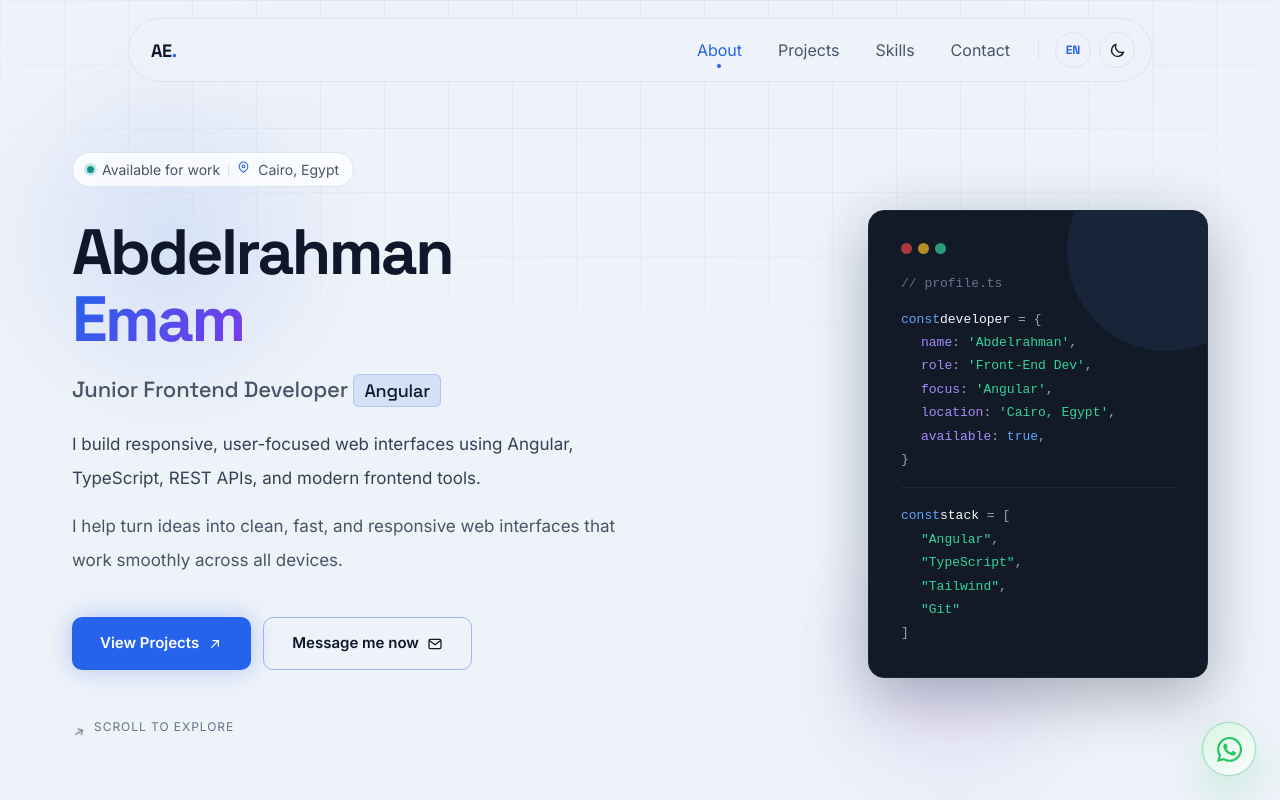
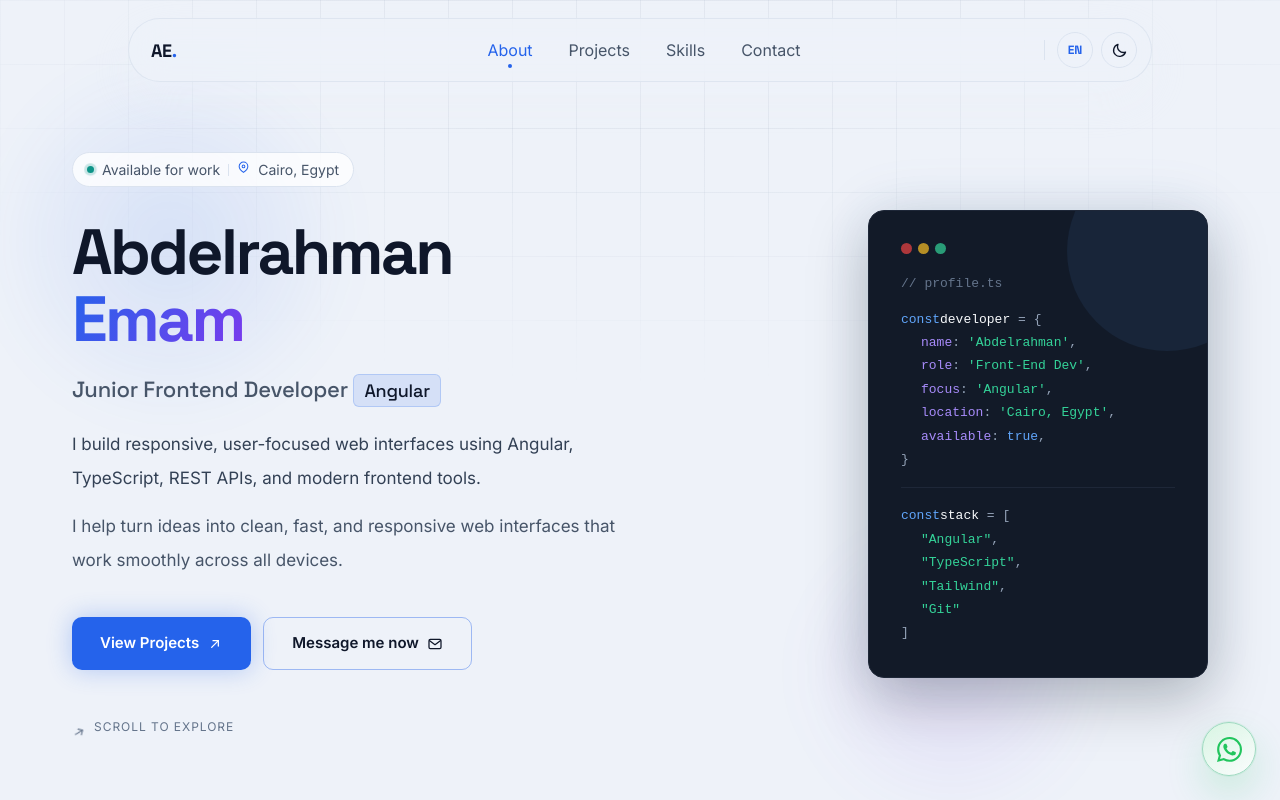
Before and after one commit to Abdelrahman-Tamer/MyPortfolio, an Angular app: page / in a window 1280 px wide. Shown: the top 800 px of the page. Built offline with nearby package versions, Linux system fonts and the light colour scheme.

Commit message:
Center navbar links at 80 percent width

```diff
--- a/src/app/pages/portfolio/sections/navbar/navbar.css
+++ b/src/app/pages/portfolio/sections/navbar/navbar.css
@@ -11,26 +11,26 @@
 }
 
 .figma-nav-inner {
-  display: flex;
+  display: grid;
+  grid-template-columns: 1fr auto 1fr;
   width: 80vw;
   max-width: 1120px;
   margin: 0 auto;
   height: 64px;
   align-items: center;
-  justify-content: space-between;
-  gap: 16px;
+  justify-content: center;
+  column-gap: 24px;
   border: 1px solid color-mix(in srgb, var(--border) 86%, transparent);
   border-radius: 999px;
   background: color-mix(in srgb, var(--nav-bg) 88%, transparent);
   box-shadow: 0 18px 48px color-mix(in srgb, var(--bg) 24%, transparent);
-  padding: 0 16px 0 22px;
+  padding: 0 14px 0 22px;
   pointer-events: auto;
   backdrop-filter: blur(18px);
   transition:
     border-color var(--duration-normal) var(--ease-out),
     background-color var(--duration-normal) var(--ease-out),
-    box-shadow var(--duration-normal) var(--ease-out),
-    transform var(--duration-normal) var(--ease-out);
+    box-shadow var(--duration-normal) var(--ease-out);
 }
 
 .figma-nav.is-solid .figma-nav-inner {
@@ -40,6 +40,7 @@
 }
 
 .figma-logo {
+  justify-self: start;
   border: none;
   background: transparent;
   color: var(--text);
@@ -60,6 +61,15 @@
   display: flex;
   align-items: center;
   gap: 4px;
+}
+
+.figma-nav-actions {
+  justify-self: end;
+}
+
+.nav-links {
+  justify-self: center;
+  justify-content: center;
 }
 
 .figma-nav-link {
@@ -97,7 +107,7 @@
   width: 1px;
   height: 20px;
   background: var(--border);
-  margin: 0 8px;
+  margin: 0 4px 0 0;
 }
 
 .language-orb-button,
@@ -141,13 +151,6 @@
 .mobile-nav-link:active,
 .language-orb-button:active {
   transform: scale(0.97);
-}
-
-.theme-icon-button app-icon,
-.nav-burger app-icon {
-  display: inline-flex;
-  align-items: center;
-  justify-content: center;
 }
 
 .nav-burger {
@@ -206,11 +209,14 @@
   }
 
   .figma-nav-inner {
+    display: flex;
     height: 58px;
+    justify-content: space-between;
     padding-inline: 16px 12px;
   }
 
-  .nav-links {
+  .nav-links,
+  .nav-divider {
     display: none;
   }
 
--- a/src/app/pages/portfolio/sections/navbar/navbar.html
+++ b/src/app/pages/portfolio/sections/navbar/navbar.html
@@ -4,7 +4,6 @@
       AE<span>.</span>
     </button>
 
-    <div class="figma-nav-actions">
     <div class="nav-links">
       @for (link of navLinks(); track link.id) {
         <a
@@ -20,9 +19,10 @@
           }
         </a>
       }
-        <span class="nav-divider" aria-hidden="true"></span>
     </div>
 
+    <div class="figma-nav-actions">
+      <span class="nav-divider" aria-hidden="true"></span>
       <button
         type="button"
         class="language-orb-button"
```
Lines whose indentation alone changed are shown as unchanged.
